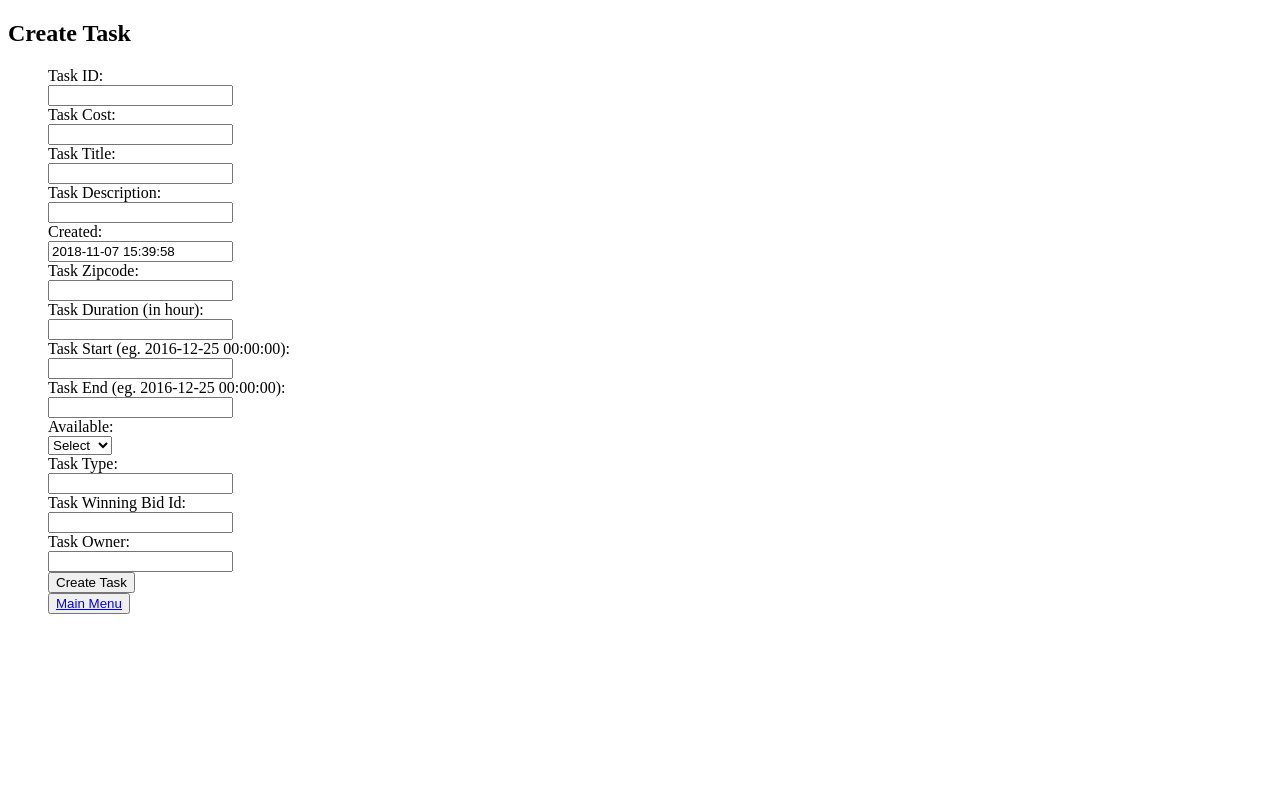
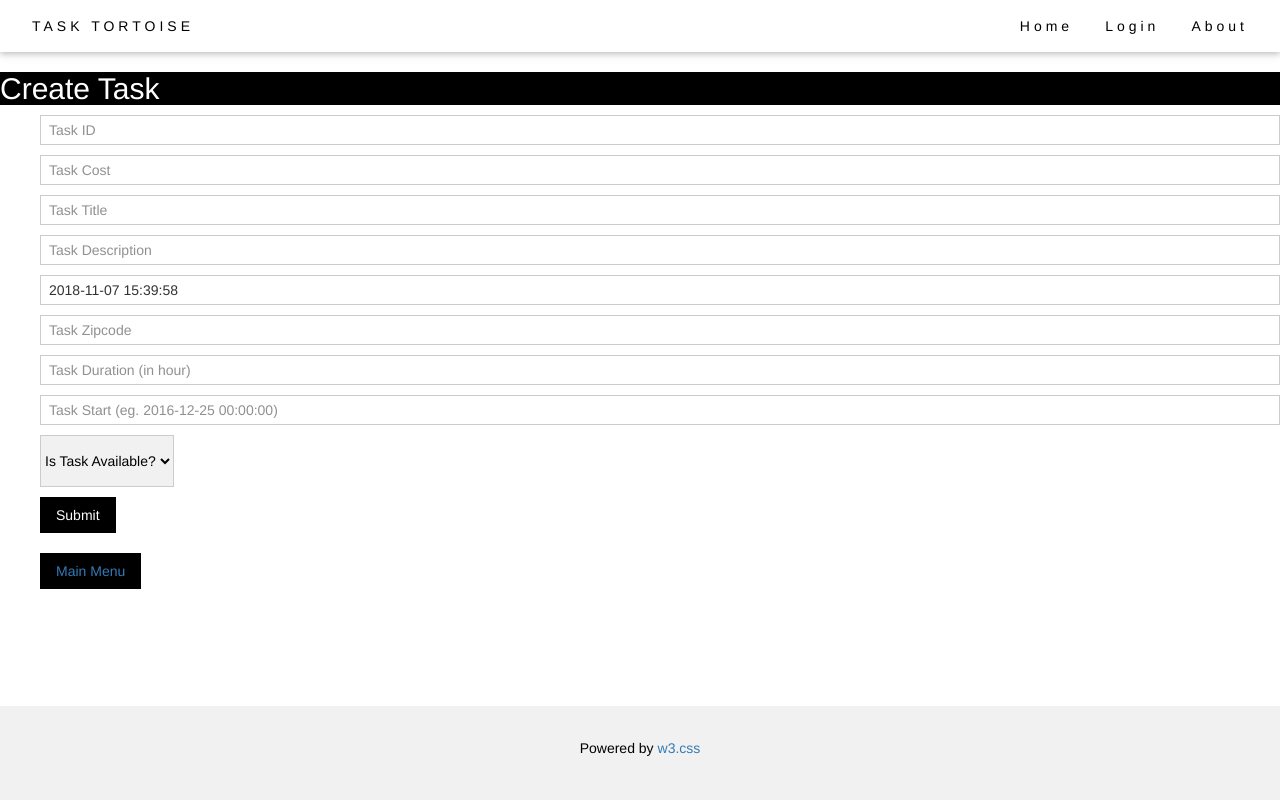
Before and after one commit to wardzxzxc/cs2102-tasksourcing, a PHP site: page /createTask.php in a window 1280 px wide. Run offline with PHP 8.4, Linux system fonts and the light colour scheme; a stand-in replaces the project's code that opens the database connection.

Commit message:
Added css, header and footer

```diff
--- a/htdocs/createTask.php
+++ b/htdocs/createTask.php
@@ -1,47 +1,75 @@
 <!DOCTYPE html>
 <head>
+
   <title>Create Task</title>
   <meta http-equiv="Content-Type" content="text/html; charset=utf-8" />
-  <style>li {list-style: none;}</style>
+    <link rel="stylesheet" href="https://www.w3schools.com/w3css/4/w3.css">
+    <link rel="stylesheet" href="https://maxcdn.bootstrapcdn.com/bootstrap/3.3.7/css/bootstrap.min.css">
+    <link rel="stylesheet" href="https://fonts.googleapis.com/css?family=Raleway">
+    <link rel="stylesheet" href="https://cdnjs.cloudflare.com/ajax/libs/font-awesome/4.7.0/css/font-awesome.min.css">
+    <link rel="stylesheet" type="text/css" href="./css/read.css">
+</head>
+
+    <style>
+li {
+    list-style: none;
+}
+
+.message {
+    text-align: center;
+padding: 2px;
+    background-color: #000000;
+border: 2px solid #FFFFFF;
+width: auto;
+color: #FFFFFF;
+}
+    </style>
+
 </head>
 <body>
-  <h2>Create Task</h2>
+    <div>
+        <?php
+            include 'navbar.php'
+        ?>
+    </div>
+
+  <h2 class="w3-black">Create Task</h2>
   <ul>
     <form name='display' action='createTask.php' method='POST' >
-      <li>Task ID:</li>
-      <li><input type='text' name='task_id'/></li>
-      <li>Task Cost:</li>
-      <li><input type='text' name='task_cost'/></li>
-      <li>Task Title:</li>
-      <li><input type='text' name='task_title'/></li>
-      <li>Task Description:</li>
-      <li><input type='text' name='task_description'/></li>
-      <li>Created:</li>
-      <li><input type='text' name='task_datetime_created'
-        value = '<?php echo date("Y-m-d H:i:s")?>'/></li>
-      <li>Task Zipcode:</li>
-      <li><input type='text' name='task_zipcode'/></li>
-      <li>Task Duration (in hour):</li>
-      <li><input type='text' name='task_duration'/></li>
-      <li>Task Start (eg. 2016-12-25 00:00:00):</li>
-      <li><input type='text' name='task_starttime'/></li>
-      <li>Task End (eg. 2016-12-25 00:00:00):</li>
-      <li><input type='text' name='task_endtime'/></li>
-      <li>Available:</li>
-      <select name = "is_available">
-          <option value = ""> Select </option>
-          <option value = "FALSE"> FALSE</option>
-          <option value = "TRUE"> TRUE </option>
-      </select>
-      <li>Task Type:</li>
-      <li><input type='text' name='task_type'/></li>
-      <li>Task Winning Bid Id:</li>
-      <li><input type='text' name='task_winningbid_id'/></li>
-      <li>Task Owner:</li>
-      <li><input type='text' name='task_owner'/></li>
-      <li><input type='submit' name='createTask' value='Create Task'/></li>
+        <p><input class="w3-input w3-padding-small w3-border" type='text'
+            placeholder="Task ID" name='task_id'/></p>
+
+        <p><input class="w3-input w3-padding-small w3-border" type='text'
+            placeholder="Task Cost" name='task_cost'/></p>
+
+        <p><input class="w3-input w3-padding-small w3-border" type='text'
+            placeholder="Task Title" name='task_title'/></p>
+
+        <p><input class="w3-input w3-padding-small w3-border" type='text'
+            placeholder="Task Description" name='task_description'/></p>
+
+        <p><input class="w3-input w3-padding-small w3-border" type='text'
+            placeholder="Created" name='task_datetime_created' value = '<?php echo date("Y-m-d H:i:s")?>'/></p>
+
+        <p><input class="w3-input w3-padding-small w3-border" type='text'
+            placeholder="Task Zipcode" name='task_zipcode'/></p>
+
+        <p><input class="w3-input w3-padding-small w3-border" type='text'
+            placeholder="Task Duration (in hour)" name='task_duration'/></p>
+
+        <p><input class="w3-input w3-padding-small w3-border" type='text'
+            placeholder="Task Start (eg. 2016-12-25 00:00:00)" name='task_starttime'/></p>
+
+        <p><select class="w3-light-grey w3-dropdown-click w3-padding-16 w3-border" name = "is_available">
+          <option> Is Task Available? </option>
+          <option value = "Yes"> Yes </option>
+          <option value = "No"> No </option>
+        </select></p>
+
+      <li><input class="w3-button w3-black" type='submit' name='createTask'/></li>
     </form>
-    <button><a href="index.php">Main Menu</a></button>
+        </br>
+    <button class="w3-button w3-black"><a href="index.php">Main Menu</a></button>
   </ul>
 
   <?php
@@ -49,15 +77,17 @@
     include('connection.php');
 
     if (isset($_POST['createTask'])) {  // Submit the insert SQL command
-        $result = pg_query($db, "INSERT INTO task VALUES ('$_POST[task_id]', '$_POST[task_cost]',
-        '$_POST[task_title]', '$_POST[task_description]', '$_POST[task_datetime_created]', '$_POST[task_zipcode]','$_POST[task_duration]',
-        '$_POST[task_starttime]', '$_POST[task_endtime]', '$_POST [is_available]', '$_POST [task_type]', '$_POST [task_winningbid_id]', '$_POST [task_owner]')");
+        $result = pg_query($db, "INSERT INTO task (task_code, task_title, task_description, task_datetime_created, tast_zipcode, task_duration, task_starttime, is_available) VALUES ('$_POST[task_cost]', '$_POST[task_title]', '$_POST[task_description]', '$_POST[task_datetime_created]', '$_POST[task_zipcode]','$_POST[task_duration]', '$_POST[task_starttime]', '$_POST [is_available]')");
         if (!$result) {
-            echo "Task not created";
+            echo '<div class="message"> Task not created </div>';
         } else {
-            echo "Task created successfully";
+            echo '<div class="message"> Task created successfully </div>';
         }
     }
     ?>
 </body>
+
+<?php
+    include 'footer.php'
+?>
 </html>
```
